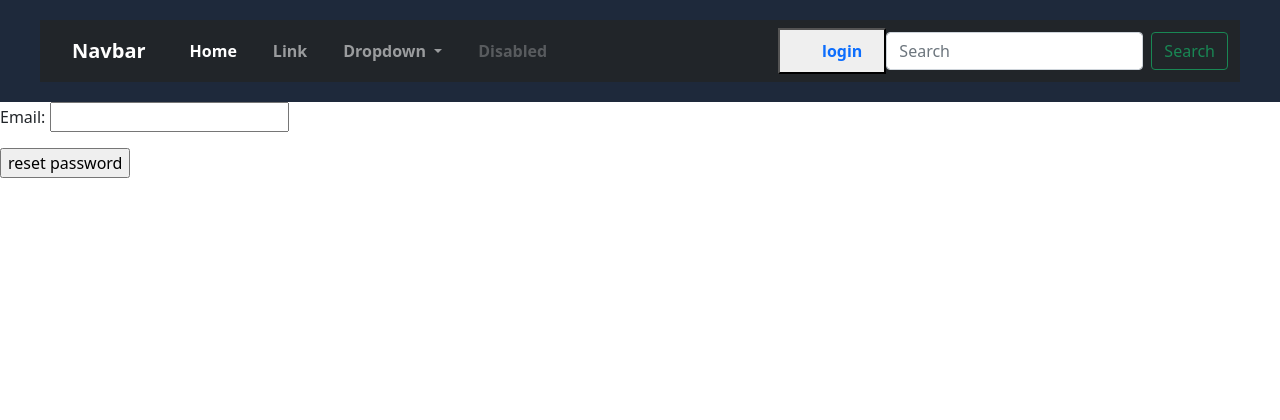
After one commit to Giyos1/u11_django, a Django app: page /accounts/forgot-password_custom/ in a window 1280 px wide. The commit adds this page. Shown: the top 420 px of the page. Run offline with Django 5.2, Linux system fonts and the light colour scheme.

Commit message:
forgot password

```diff
--- a/accounts/forms.py
+++ b/accounts/forms.py
@@ -1,6 +1,7 @@
 from django import forms
 from django.contrib.auth import authenticate
-from django.contrib.auth.models import User
+from accounts.models import VerificationCode, User
+from common.service.email import send_email_in_thread
 
 
 class RegisterForm(forms.ModelForm):
@@ -31,3 +32,55 @@ class LoginForm(forms.Form):
             raise forms.ValidationError('username yoki parrol xato')
 
         return {'user': user}
+
+
+class ForgetPasswordForm(forms.Form):
+    email = forms.EmailField(max_length=200)
+
+    def save(self):
+        try:
+            user = User.objects.get(email=self.cleaned_data['email'])
+        except User.DoesNotExist:
+            return None
+
+        # 2) Yangi verification code yaratamiz
+        code_obj = VerificationCode.objects.create(user=user)
+
+        # 3) Emailga yuboramiz (thread orqali — sahifa kutmaydi)
+        send_email_in_thread(
+            subject="Parolni tiklash",
+            message=f"Sizning kodingiz: {code_obj.code}\nKod 2 daqiqa ishlaydi.",
+            recipient=user.email,
+        )
+
+        return code_obj
+
+
+class ResetPasswordForm(forms.Form):
+    code = forms.CharField(max_length=6)
+    new_password = forms.CharField(widget=forms.PasswordInput)
+    confirm_password = forms.CharField(widget=forms.PasswordInput)
+
+    def clean(self):
+        code = self.cleaned_data['code']
+        new_password = self.cleaned_data['new_password']
+        confirm_password = self.cleaned_data['confirm_password']
+
+        if new_password != confirm_password:
+            raise forms.ValidationError('ikkta password bir xil emas')
+
+        try:
+            code_obj = VerificationCode.objects.get(code=code)
+        except VerificationCode.DoesNotExist:
+            raise forms.ValidationError('sizning codingiz xato')
+
+        if not code_obj.is_valid():
+            raise forms.ValidationError('sizning codingiz xato')
+
+        return self.cleaned_data
+
+    def save(self):
+        user = VerificationCode.objects.get(code=self.cleaned_data['code']).user
+        user.set_password(self.cleaned_data['new_password'])
+        user.save()
+        return user
--- a/accounts/urls.py
+++ b/accounts/urls.py
@@ -1,10 +1,41 @@
-from django.urls import path
+from django.contrib.auth.forms import PasswordResetForm
+from django.urls import path, reverse_lazy
 
 from accounts import views
+from django.contrib.auth import views as auth_views
 
-app_name = 'accounts'
+# app_name = 'accounts'
 urlpatterns = [
     path('register/', views.register, name='register'),
     path('login/', views.login_, name='login'),
     path('logout/', views.logout_, name='logout'),
+
+    # forgot password
+    path('forgot-password/',
+         auth_views.PasswordResetView.as_view(
+             template_name='registration/password_reset_form.html',
+             # success_url=reverse_lazy('accounts:password_reset_done')
+         ), name='password_reset'),
+
+    # 2) "Email yuborildi" xabari
+    path('forgot-password/done/',
+         auth_views.PasswordResetDoneView.as_view(
+             template_name='registration/password_reset_done.html'
+         ), name='password_reset_done'),
+
+    # 3) Yangi parol kiritish (email'dagi link orqali)
+    path('reset/<uidb64>/<token>/',
+         auth_views.PasswordResetConfirmView.as_view(
+             template_name='registration/password_reset_confirm.html'
+         ), name='password_reset_confirm'),
+
+    # 4) Muvaffaqiyat sahifasi
+    path('reset/done/',
+         auth_views.PasswordResetCompleteView.as_view(
+             template_name='registration/password_reset_complete.html'
+         ), name='password_reset_complete'),
+
+    # forgot_password_custom
+    path('forgot-password_custom/', views.ForgotPasswordView.as_view(), name='forgot_password'),
+    path('restore_password/', views.RestoreView.as_view(), name='restore_password'),
 ]
--- a/accounts/views.py
+++ b/accounts/views.py
@@ -1,6 +1,8 @@
 from django.contrib.auth import authenticate, login, logout
 from django.shortcuts import render, redirect
-from accounts.forms import RegisterForm, LoginForm
+from django.views import View
+
+from accounts.forms import RegisterForm, LoginForm, ForgetPasswordForm, ResetPasswordForm
 from accounts.utils import login_required
 
 
@@ -42,8 +44,32 @@ def login_(request):
 @login_required
 def logout_(request):
     logout(request)
-    return redirect('accounts:login')
+    return redirect('login')
 
 
-def transaction(request):
-    return None
+class ForgotPasswordView(View):
+    def get(self, request):
+        form = ForgetPasswordForm()
+        return render(request, 'registration/forgot_password.html', {'form': form})
+
+    def post(self, request):
+        form = ForgetPasswordForm(request.POST)
+        if form.is_valid():
+            form.save()
+            return redirect('restore_password')
+        else:
+            return render(request, 'registration/forgot_password.html', {'form': form})
+
+
+class RestoreView(View):
+    def get(self, request):
+        form = ResetPasswordForm()
+        return render(request, 'registration/restore_password.html', {'form': form})
+
+    def post(self, request):
+        form = ResetPasswordForm(request.POST)
+        if form.is_valid():
+            form.save()
+            return redirect('login')
+        else:
+            return render(request, 'registration/restore_password.html', {'form': form})
--- /dev/null
+++ b/common/service/file.txt
@@ -0,0 +1 @@
+salom alik
--- a/templates/accounts/login.html
+++ b/templates/accounts/login.html
@@ -16,10 +16,12 @@
                         <form method="post">
                             {% csrf_token %}
                             {{ form.as_p }}
-                            <div class="d-grid mt-4">
+
+                            <div class="d-grid mt-4 p-21">
                                 <button type="submit" class="btn btn-success btn-lg">
                                     login
                                 </button>
+                                <button><a href="{% url 'password_reset' %}">Forgot Password</a></button>
                             </div>
                         </form>
                     </div>
--- a/templates/base.html
+++ b/templates/base.html
@@ -48,10 +48,10 @@
                     </li>
                 </ul>
                 {% if request.user.is_authenticated %}
-                    <button class="d-flex left"><a class="nav-link active" href="{% url 'accounts:logout' %}">logout</a>
+                    <button class="d-flex left"><a class="nav-link active" href="{% url 'logout' %}">logout</a>
                     </button>
                 {% else %}
-                    <button class="d-flex left"><a class="nav-link active" href="{% url 'accounts:login' %}">login</a>
+                    <button class="d-flex left"><a class="nav-link active" href="{% url 'login' %}">login</a>
                     </button>
 
                 {% endif %}
--- /dev/null
+++ b/templates/registration/forgot_password.html
@@ -0,0 +1,12 @@
+{% extends 'base.html' %}
+
+{% block main %}
+
+    <form method="post">
+        {% csrf_token %}
+        {{ form.as_p }}
+        <div class="submit-row">
+            <input type="submit" value="reset password">
+        </div>
+    </form>
+{% endblock %}
--- /dev/null
+++ b/templates/registration/password_reset_complete.html
@@ -0,0 +1,4 @@
+{% extends 'base.html' %}
+{% block main %}
+	<h1>success change</h1>
+{% endblock %}
--- /dev/null
+++ b/templates/registration/password_reset_done.html
@@ -0,0 +1,5 @@
+{% extends 'base.html' %}
+
+{% block main %}
+	<h1>Success</h1>
+{% endblock %}
```
Also changed, not shown: accounts/models.py (+27 -0 lines), common/service/email.py (added, +65 -0 lines), config/settings.py (+8 -7 lines), templates/registration/password_reset_confirm.html (added, +11 -0 lines), templates/registration/password_reset_form.html (added, +11 -0 lines), templates/registration/restore_password.html (added, +11 -0 lines), accounts/migrations/0007_verificationcode.py (added), common/service/__init__.py (added).
